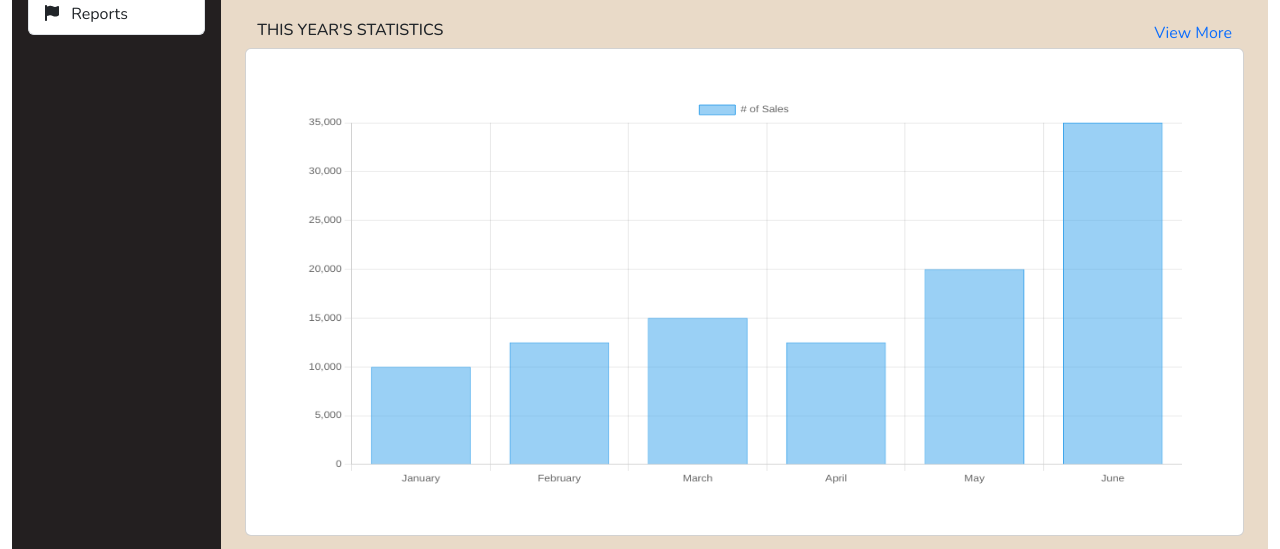
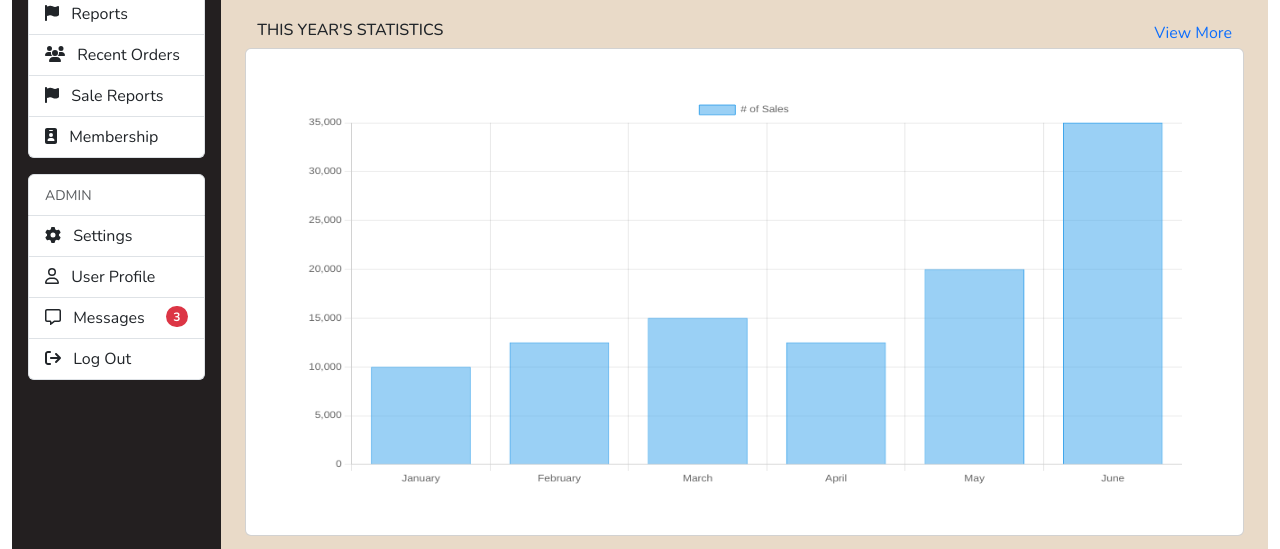
Before and after one commit to shumonkeyy/tunicles, a plain HTML site: page admin/index.html in a window 1280 px wide. Shown: the part 239-788 px from the top of the page. Drawn offline with nearby package versions, Linux system fonts and the light colour scheme.

Commit message:
admin bar options are added

```diff
--- a/admin/index.html
+++ b/admin/index.html
@@ -62,7 +62,7 @@
             <img src="images/Tunicles copy.png" class="w-25" alt="" />
           </h1>
           <!-- adding menu items -->
-          <div class="list-group text-center text-lg-start">
+          <div class="list-group text-center text-lg-start mb-3">
             <span class="list-group-item disabled d-none d-lg-block">
               <small>CONTROLS</small>
             </span>
@@ -85,6 +85,44 @@
             <a href="#" class="list-group-item list-group-item-action">
               <i class="fas fa-flag me-2"></i>
               <span class="d-none d-lg-inline">Reports</span>
+            </a>
+            <a href="#" class="list-group-item list-group-item-action">
+              <i class="fas fa-users me-2"></i>
+              <span class="d-none d-lg-inline">Recent Orders</span>
+            </a>
+            <a href="#" class="list-group-item list-group-item-action">
+              <i class="fas fa-flag me-2"></i>
+              <span class="d-none d-lg-inline">Sale Reports</span>
+            </a>
+            <a href="#" class="list-group-item list-group-item-action">
+              <i class="fa-solid fa-id-badge me-2"></i>
+              <span class="d-none d-lg-inline">Membership</span>
+            </a>
+          </div>
+
+          <div class="list-group text-center text-lg-start">
+            <span class="list-group-item disabled d-none d-lg-block">
+              <small>ADMIN</small>
+            </span>
+            <a href="#" class="list-group-item list-group-item-action">
+              <i class="fa-solid fa-gear me-2"></i>
+              <span class="d-none d-lg-inline">Settings</span>
+            </a>
+            <a href="#" class="list-group-item list-group-item-action">
+              <i class="fa-regular fa-user me-2"></i>
+              <span class="d-none d-lg-inline">User Profile</span>
+            </a>
+            <a href="#" class="list-group-item list-group-item-action">
+              <i class="fa-regular fa-message me-2"></i>
+              <span class="d-none d-lg-inline">Messages</span>
+              <span
+                class="d-none d-lg-inline badge bg-danger rounded-pill float-end"
+                >3</span
+              >
+            </a>
+            <a href="#" class="list-group-item list-group-item-action">
+              <i class="fa-solid fa-arrow-right-from-bracket me-2"></i>
+              <span class="d-none d-lg-inline">Log Out</span>
             </a>
           </div>
         </nav>
@@ -209,7 +247,7 @@
             <div class="col-md-6">
               <div class="d-flex justify-content-between">
                 <h2 class="h6">RECENT ORDERS</h2>
-                <a href="#">View More</a>
+                <a href="#" class="text-decoration-none">View More</a>
               </div>
               <div class="card mb-3 p-2" style="height: 325px">
                 <div class="card-body">
@@ -264,7 +302,7 @@
               <div class="mx-auto">
                 <div class="d-flex justify-content-between">
                   <h2 class="h6">AGE GROUP OF CUSTOMERS</h2>
-                  <a href="#">View More</a>
+                  <a href="#" class="text-decoration-none">View More</a>
                 </div>
               </div>
               <div class="mx-auto">
```
